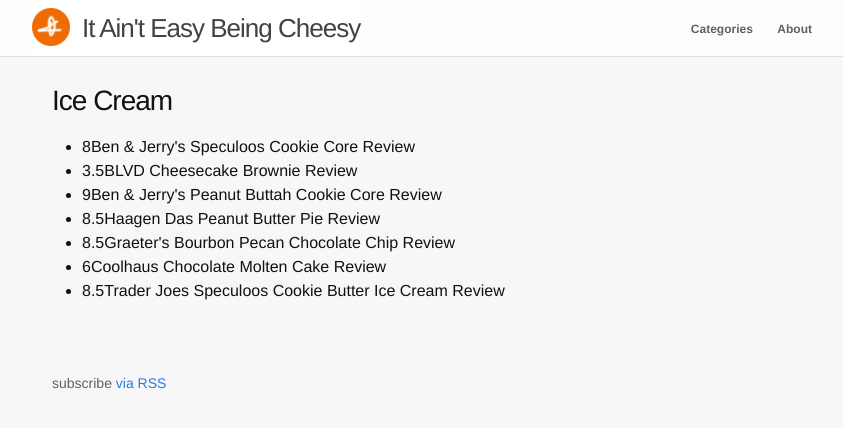
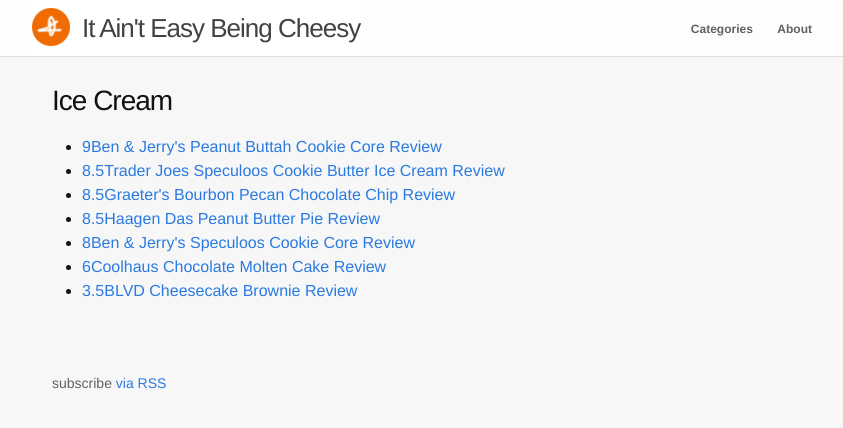
Before and after one commit to chikeorjih/chikeorjih.github.io, a Jekyll site: the page built from icecream.html, in a window 1280 px wide. Shown: the top 428 px of the page, without its empty margins (218-1061 px from the left). Built offline with Jekyll 4.4.1, drawn with Linux system fonts in a browser that asks for light colours; nearby versions of some CDN libraries.

Commit message:
fixed ice cream page sorting

```diff
--- a/_config.yml
+++ b/_config.yml
@@ -15,3 +15,6 @@
 
 # gems
 gems: [jekyll-paginate]
+
+# other
+array: []
--- a/icecream.html
+++ b/icecream.html
@@ -3,12 +3,18 @@
 title: Ice Cream
 permalink: /icecream/
 ---
+{% assign icecream-posts = site.array %}
+{% for post in site.posts %}
+  {% if post.categories contains 'ice-cream' %}
+    {% assign icecream-posts = icecream-posts | push: post %}
+  {% endif %}
+{% endfor %}
+
 <div>
   <ul>
-    {% for post in site.posts %}
-      {% if post.categories contains 'ice-cream' %}
-        <li><span class="post-rating">{{post.rating}}</span><span>{{post.title}}</span></li>
-      {% endif %}
+    {% assign sorted-icecream-posts = icecream-posts | sort: 'rating' | reverse %}
+    {% for post in sorted-icecream-posts %}
+      <li><a href={{post.url}}><span class="post-rating">{{post.rating}}</span><span>{{post.title}}</span></a></li>
     {% endfor %}
   </ul>
 </div>
```
